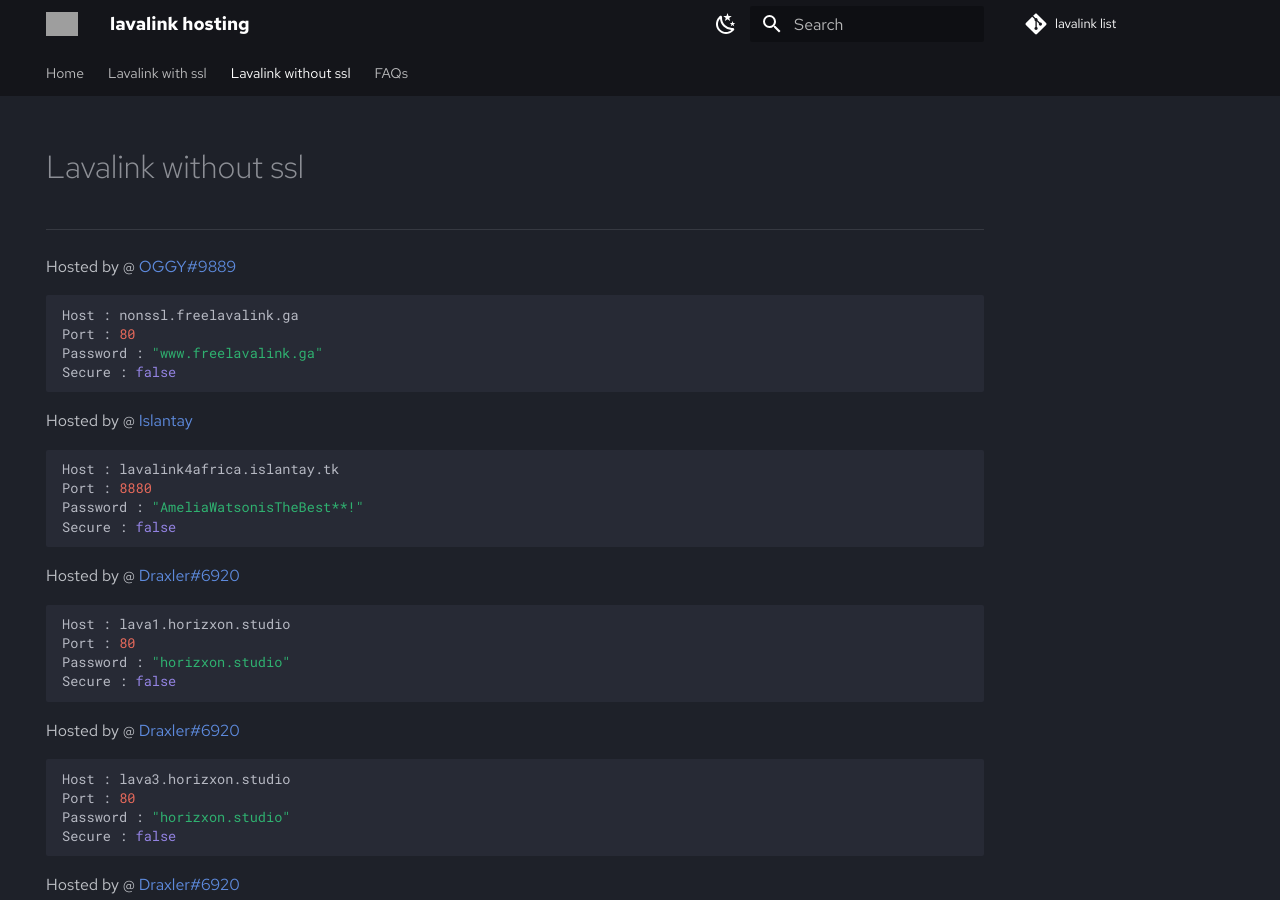
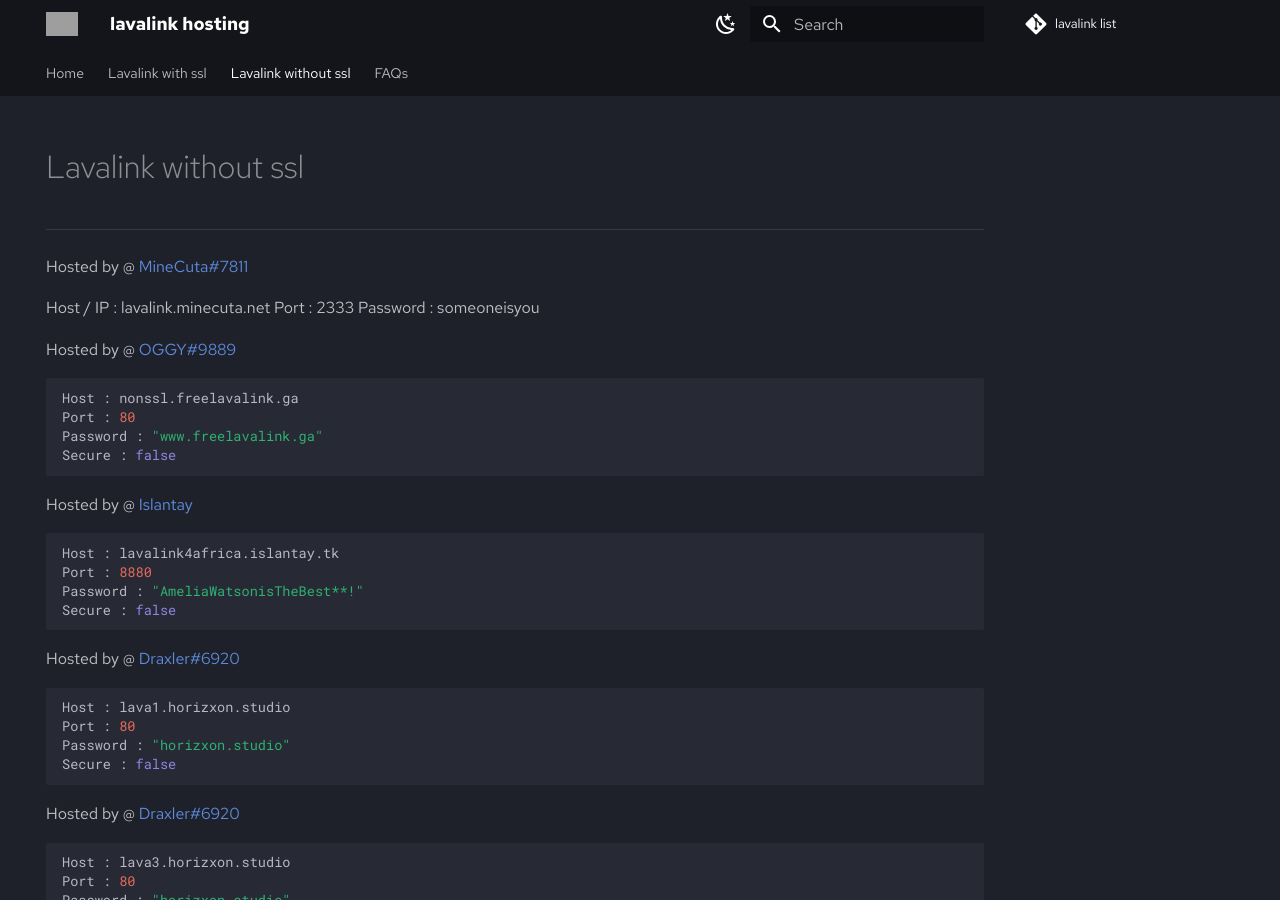
Before and after one commit to DarrenOfficial/lavalink-list, an MkDocs documentation site: the page built from docs/NoSSL/lavalink-without-ssl.md, in a window 1280 px wide and 900 px high. Built offline with MkDocs 1.6.1 and Material for MkDocs 9.7.7, drawn with Linux system fonts in a browser that asks for light colours; comment, search, counter and statistics services are not loaded; grey boxes are pictures that could not be loaded.

Commit message:
Update lavalink-without-ssl.md (#256)

````diff
--- a/docs/NoSSL/lavalink-without-ssl.md
+++ b/docs/NoSSL/lavalink-without-ssl.md
@@ -8,6 +8,12 @@ description: Without SSL should work out of the box!
 
 
 ---
+Hosted by @ [MineCuta#7811](https://minecuta.net)
+
+Host / IP : lavalink.minecuta.net
+Port : 2333
+Password : someoneisyou
+
 Hosted by @ [OGGY#9889](https://www.freelavalink.ga)
 ```bash
 Host : nonssl.freelavalink.ga
````
